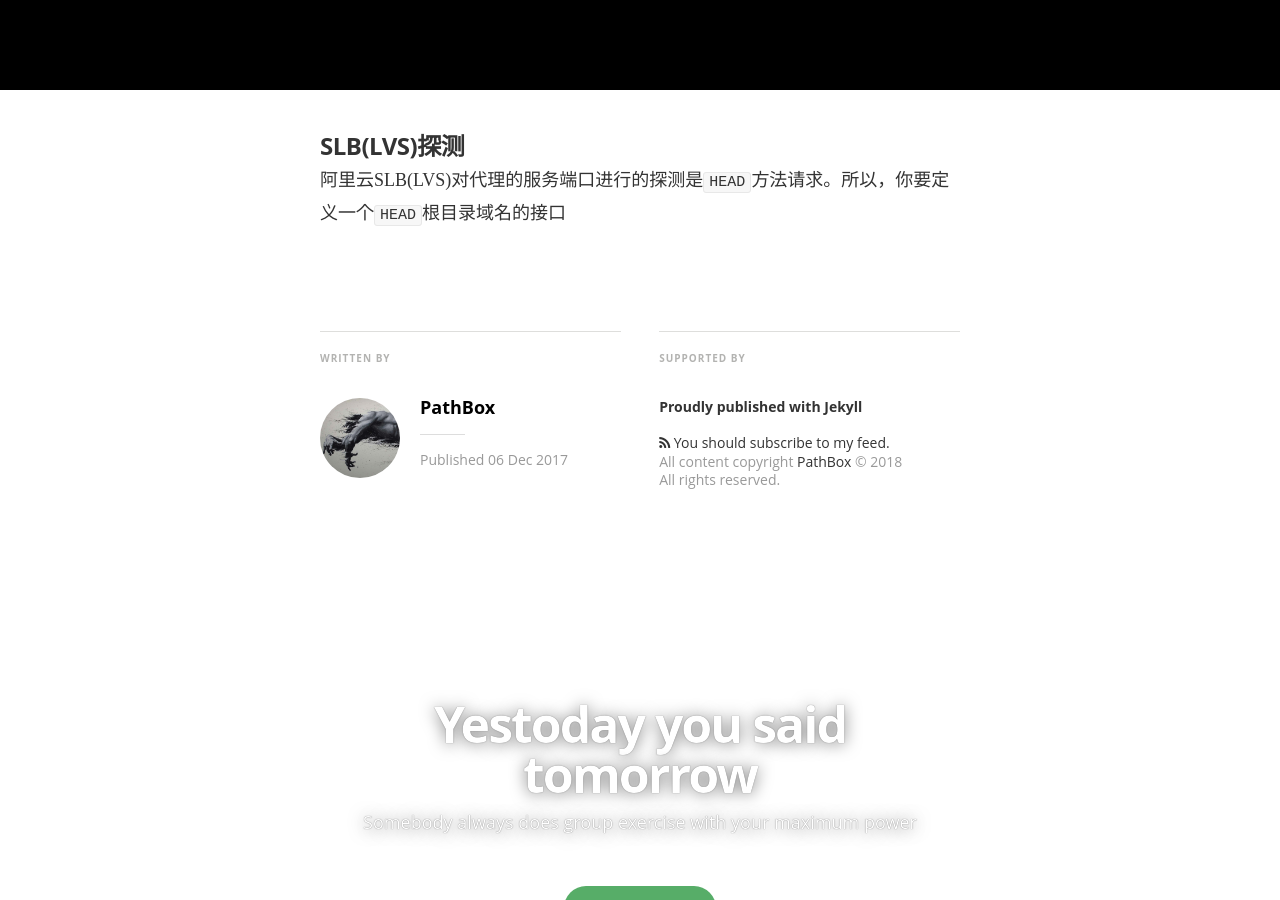
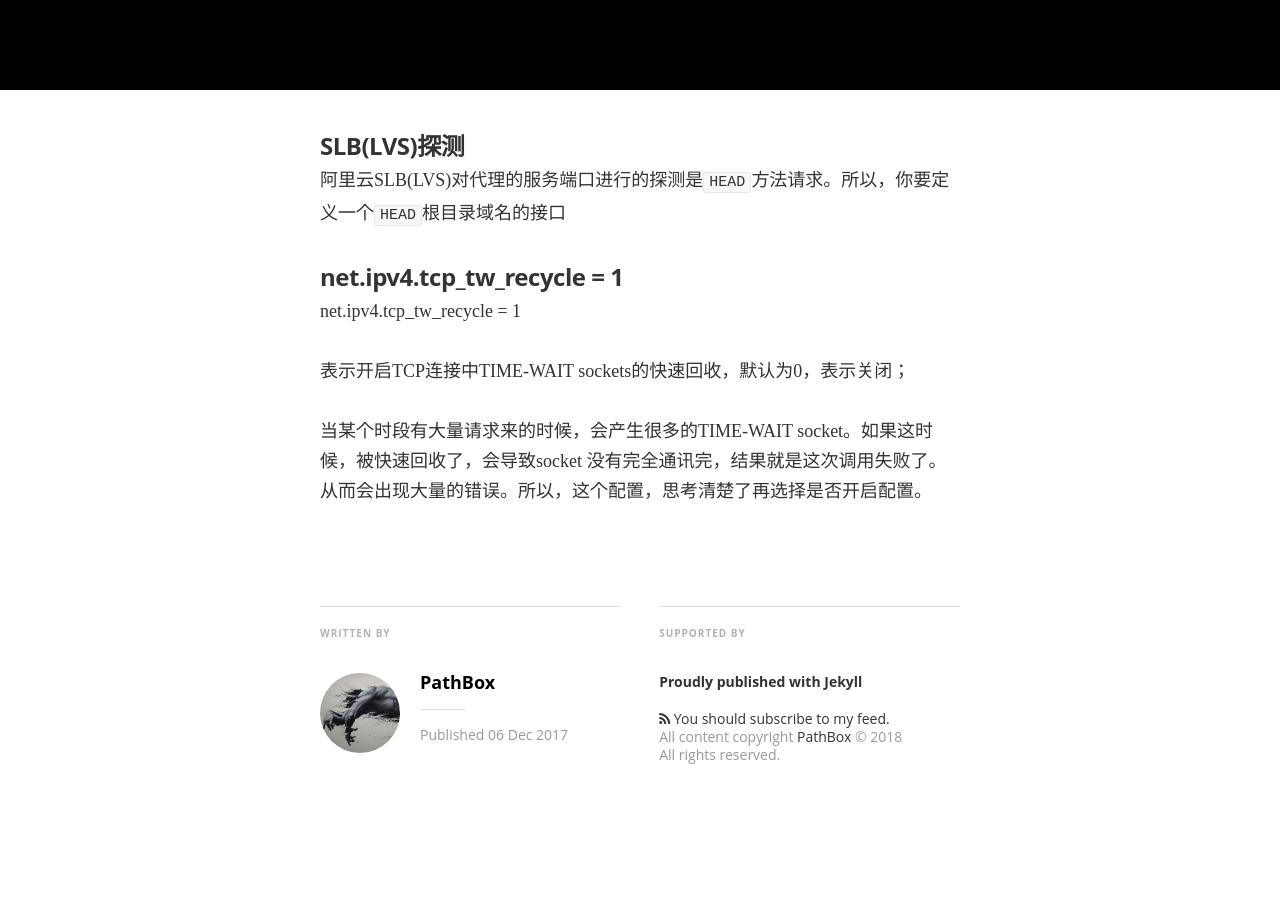
Before and after one commit to pathbox/pathbox.github.io, a Jekyll site: the page built from _posts/2018-01-06-work-summary-in-Udesk-twelve.md, in a window 1280 px wide and 900 px high, scrolled down 810 px. Built offline with Jekyll 4.4.1, drawn with Linux system fonts in a browser that asks for light colours; nearby versions of some CDN libraries; some web fonts are replaced; comment, search, counter and statistics services are not loaded.

Commit message:
net.ipv4.tcp_tw_recycle 开启TCP连接中TIME-WAIT sockets的快速回收(思考清楚了再选择是否开启配置)

```diff
--- a/_posts/2018-01-06-work-summary-in-Udesk-twelve.md
+++ b/_posts/2018-01-06-work-summary-in-Udesk-twelve.md
@@ -8,3 +8,11 @@
 
 ##### SLB(LVS)探测
 阿里云SLB(LVS)对代理的服务端口进行的探测是`HEAD`方法请求。所以，你要定义一个`HEAD`根目录域名的接口
+
+##### net.ipv4.tcp_tw_recycle = 1
+net.ipv4.tcp_tw_recycle = 1
+
+表示开启TCP连接中TIME-WAIT sockets的快速回收，默认为0，表示关闭；
+
+当某个时段有大量请求来的时候，会产生很多的TIME-WAIT socket。如果这时候，被快速回收了，会导致socket 没有完全通讯完，结果就是这次调用失败了。
+从而会出现大量的错误。所以，这个配置，思考清楚了再选择是否开启配置。
```
